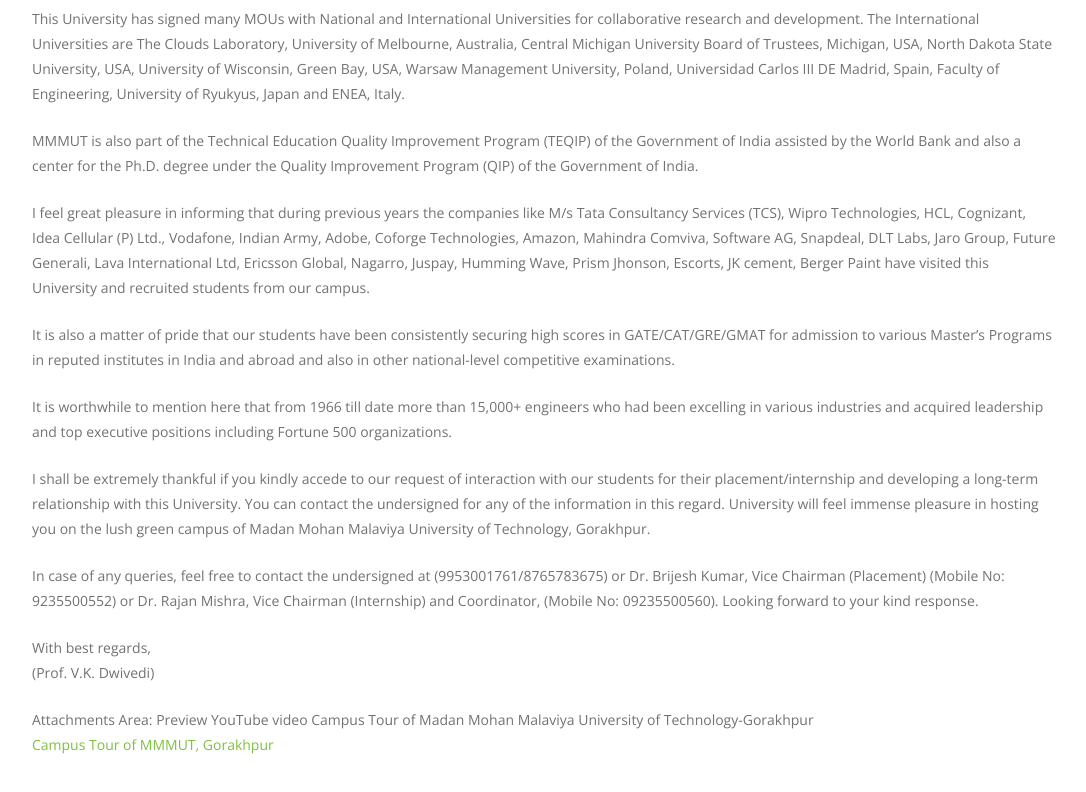
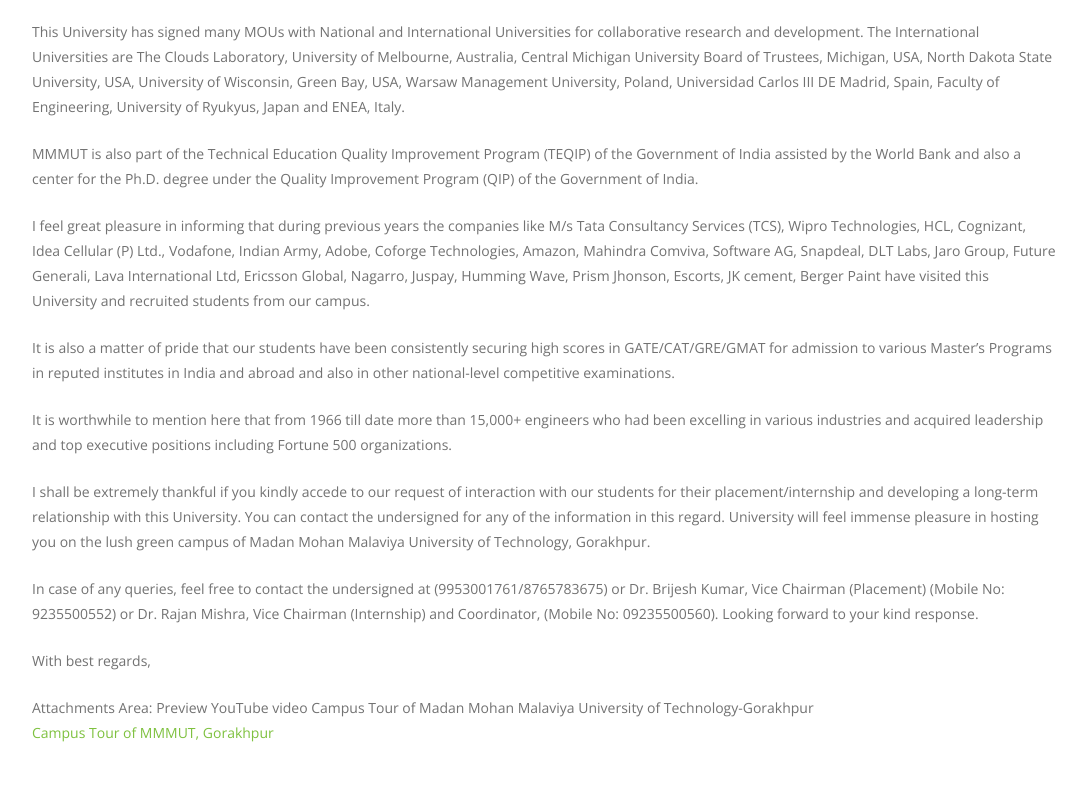
Before and after one commit to astha2412/Training_and_Placement_Cell_MMMUT, a plain HTML site: page invitation.html in a window 1280 px wide. Shown: the part 1010-1802 px from the top of the page, without its empty margins (96-1182 px from the left). Drawn offline with nearby package versions, Linux system fonts and the light colour scheme.

Commit message:
name deleted

```diff
--- a/invitation.html
+++ b/invitation.html
@@ -95,7 +95,7 @@
                 <div class="content1" style="display: flex; justify-content: center; width: 80%; flex-direction: column;  font-family: Montserrat ; margin-top: 0;">
                     <div><span style="font-family:Montserrat ;"><center><h1> INVITATION</h1></center></div></span>  <div><hr style="width: 50%; align-items: center; color: black; height: 2rem; "></div>
                     <div class="heading" style="color: rgb(17, 31, 231); margin-top: 0.5rem; font-size: 1.8rem;font-weight: 700; margin-bottom: 0.5rem;"> <center>Madan Mohan Malaviya University of Technology, Gorakhpur – 273010 (U.P.) India <br><span style="font-size: 1.4rem;">(Formerly: Madan Mohan Malaviya Engineering College, Gorakhpur)</span> <br> <span style="font-size: 1.4rem;">[NIRF ACCREDITED, ranked-227]</span> <br> <br> <span style="font-size: 1.4rem;"> Telephone No.: 9953001761/8765783675</span> <br> <span style="font-size: 1.4rem;">E-mail: tnp@mmmut.ac.in</span> </center> <br> <br><p  class="invite-para">
-                        Prof. V.K. Dwivedi <br>
+                        <br>
         Professor <br>
         Training & Placement Cell <br> <br>
         Dear Sir/Ma’am, <br> <p>
@@ -114,7 +114,7 @@
 
             </p>  <p>In case of any queries, feel free to contact the undersigned at (9953001761/8765783675) or Dr. Brijesh Kumar, Vice Chairman (Placement) (Mobile No: 9235500552) or Dr. Rajan Mishra, Vice Chairman (Internship) and Coordinator, (Mobile No: 09235500560). Looking forward to        your kind response.
 
-            </p> <p>With best regards, <br> (Prof. V.K. Dwivedi)
+            </p> <p>With best regards, <br>
 
             </p> <p>Attachments Area: Preview YouTube video Campus Tour of Madan Mohan Malaviya University   of Technology-Gorakhpur
                 <br> <a href="https://youtu.be/SpMVPPIl8x0">Campus Tour of MMMUT, Gorakhpur</a>
```
